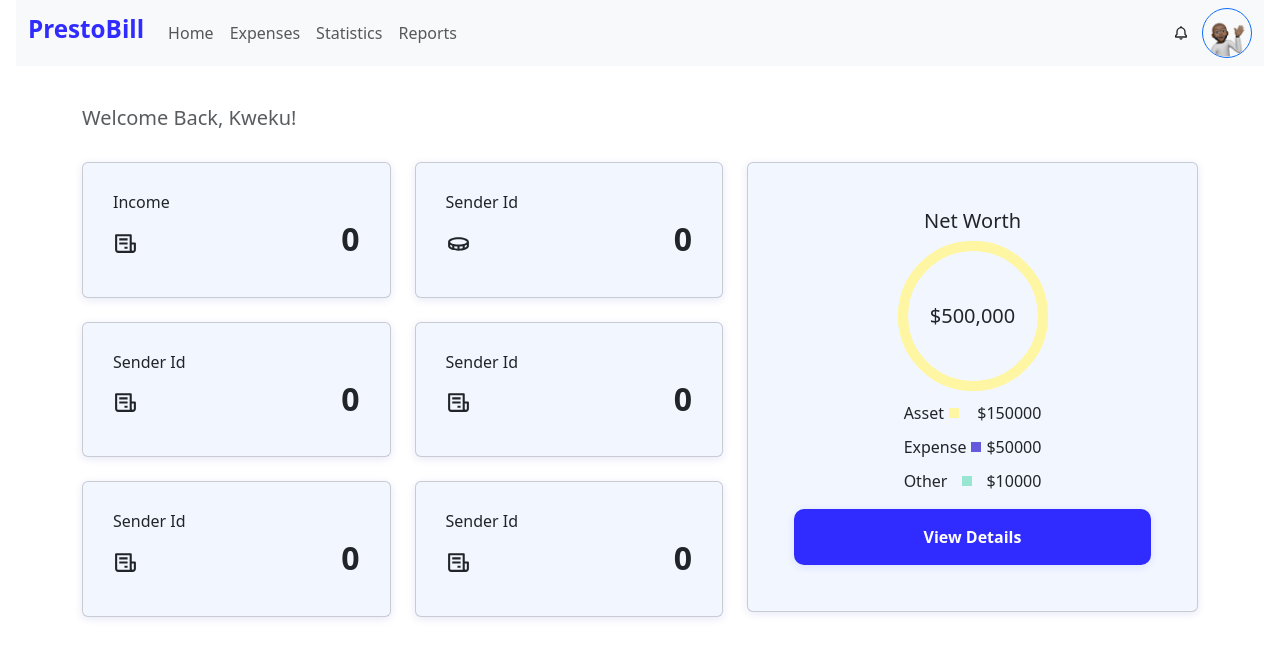
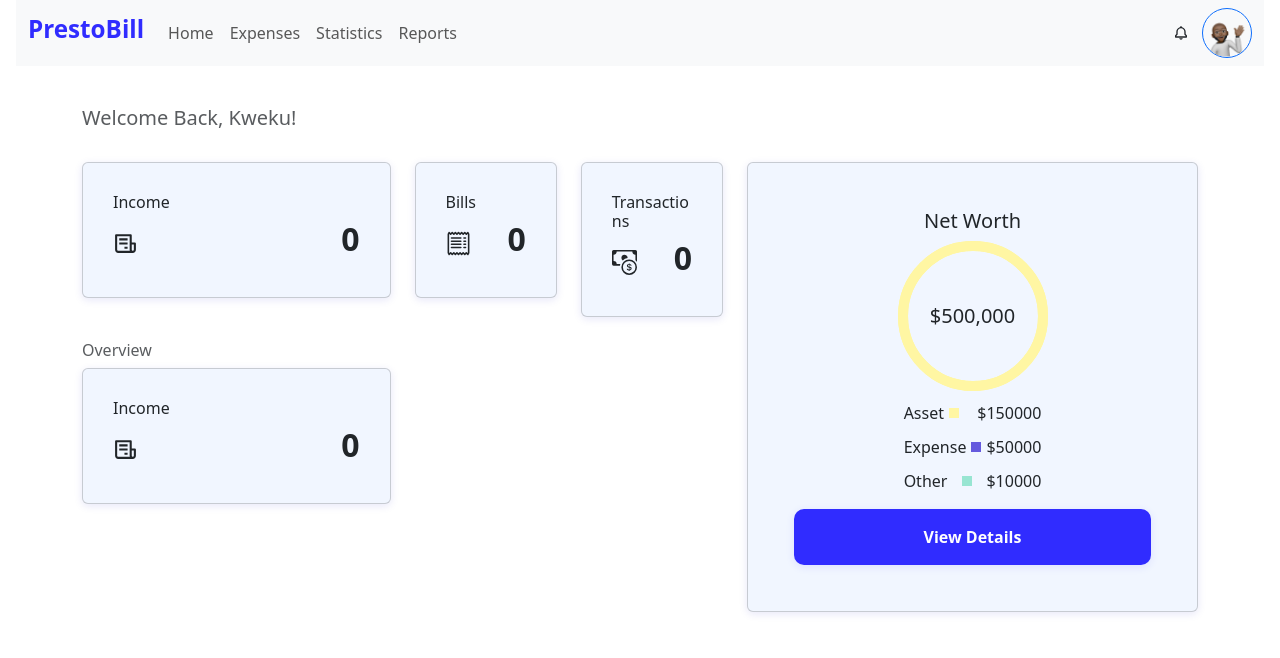
Before and after one commit to SoftLife0/PrestoBill, a React (Vite) app: page / in a window 1280 px wide. Shown: the top 658 px of the page. Built offline with nearby package versions, Linux system fonts and the light colour scheme.

Commit message:
still cooking this shit

```diff
--- a/package.json
+++ b/package.json
@@ -17,6 +17,7 @@
     "bootstrap-icons": "^1.11.3",
     "react": "^18.2.0",
     "react-bootstrap": "^2.10.1",
+    "react-bootstrap-icons": "^1.11.3",
     "react-dom": "^18.2.0",
     "react-icons": "^5.0.1",
     "react-router-dom": "^5.3.4"
--- /dev/null
+++ b/src/pages/Bills.jsx
@@ -0,0 +1,26 @@
+import React from 'react'
+import { BiReceipt } from 'react-icons/bi';
+import { Link } from 'react-router-dom/cjs/react-router-dom.min';
+
+
+function Bills() {
+  return (
+    <section>
+        <div className="row">
+            <div className="col-md-6">
+                <Link to="#" style={{ textDecoration: 'none', color: 'black'}}>
+                <div data-aos="fade-up" className="card" style={{background:'#f1f6ff'}}>
+                    <h6>Income</h6>
+                    <div className='d-flex justify-content-between align-items-center'>
+                        <BiReceipt style={{ fontSize: "25px" }} />
+                        <h2 style={{ fontWeight: 700 }}>0</h2>
+                    </div>
+                </div>
+                </Link>
+            </div>
+        </div>
+    </section>
+  )
+}
+
+export default Bills
--- a/src/pages/Dashboard.jsx
+++ b/src/pages/Dashboard.jsx
@@ -1,7 +1,9 @@
 import React from 'react'
 import Header from '../components/Header';
 import { BiReceipt, BiCoin } from 'react-icons/bi';
+import { CashCoin, PiggyBank, GraphUpArrow, Receipt} from 'react-bootstrap-icons';
 import { Link } from 'react-router-dom/cjs/react-router-dom.min';
+import Bills from './Bills';
 
 
 function Dashboard() {
@@ -17,7 +19,7 @@ function Dashboard() {
           <div className="row">
               <div className="col-md-7">
                   <div className="row">
-                      <div className="col-md-6 col-6">
+                      <div className="col-md-6">
                       <Link to="#" style={{ textDecoration: 'none', color: 'black'}}>
                         <div data-aos="fade-up" className="card" style={{background:'#f1f6ff'}}>
                             <h6>Income</h6>
@@ -26,15 +28,51 @@ function Dashboard() {
                                 <h2 style={{ fontWeight: 700 }}>0</h2>
                             </div>
                         </div>
-                    </Link>
+                      </Link>
+                      </div>
+
+                      <div className="col-md-3 col-6">
+                        <Link to="#" style={{ textDecoration: 'none', color: 'black'}}>
+                          <div data-aos="fade-up" data-aos-delay="100" className="card" style={{background:'#f1f6ff'}}>
+                              <h6>Bills</h6>
+                              <div className='d-flex justify-content-between align-items-center'>
+                                <Receipt style={{ fontSize: "25px" }} />
+                                <h2 style={{ fontWeight: 700 }}>0</h2>
+                            </div>
+                          </div>
+                        </Link>
+                      </div>
+
+                      <div className="col-md-3 col-6">
+                        <Link to="#" style={{ textDecoration: 'none', color: 'black'}}>
+                          <div data-aos="fade-up" data-aos-delay="100" className="card" style={{background:'#f1f6ff'}}>
+                              <h6>Transactions</h6>
+                              <div className='d-flex justify-content-between align-items-center'>
+                                <CashCoin style={{ fontSize: "25px" }} />
+                                <h2 style={{ fontWeight: 700 }}>0</h2>
+                            </div>
+                          </div>
+                        </Link>
+                      </div>
+
+                      {/* <div className="col-md-6 col-6">
+                        <Link to="#" style={{ textDecoration: 'none', color: 'black'}}>
+                          <div data-aos="fade-up" data-aos-delay="100" className="card" style={{background:'#f1f6ff'}}>
+                              <h6>Savings</h6>
+                              <div className='d-flex justify-content-between align-items-center'>
+                                <PiggyBank style={{ fontSize: "25px" }} />
+                                <h2 style={{ fontWeight: 700 }}>0</h2>
+                            </div>
+                          </div>
+                        </Link>
                       </div>
 
                       <div className="col-md-6 col-6">
                         <Link to="#" style={{ textDecoration: 'none', color: 'black'}}>
                           <div data-aos="fade-up" data-aos-delay="100" className="card" style={{background:'#f1f6ff'}}>
-                              <h6>Sender Id</h6>
+                              <h6>Report</h6>
                               <div className='d-flex justify-content-between align-items-center'>
-                                <BiCoin style={{ fontSize: "25px" }} />
+                                <GraphUpArrow style={{ fontSize: "25px" }} />
                                 <h2 style={{ fontWeight: 700 }}>0</h2>
                             </div>
                           </div>
@@ -51,44 +89,13 @@ function Dashboard() {
                             </div>
                           </div>
                         </Link>
-                      </div>
+                      </div> */}
+                  </div>
 
-                      <div className="col-md-6 col-6">
-                        <Link to="#" style={{ textDecoration: 'none', color: 'black'}}>
-                          <div data-aos="fade-up" data-aos-delay="100" className="card" style={{background:'#f1f6ff'}}>
-                              <h6>Sender Id</h6>
-                              <div className='d-flex justify-content-between align-items-center'>
-                                <BiReceipt style={{ fontSize: "25px" }} />
-                                <h2 style={{ fontWeight: 700 }}>0</h2>
-                            </div>
-                          </div>
-                        </Link>
-                      </div>
 
-                      <div className="col-md-6 col-6">
-                        <Link to="#" style={{ textDecoration: 'none', color: 'black'}}>
-                          <div data-aos="fade-up" data-aos-delay="100" className="card" style={{background:'#f1f6ff'}}>
-                              <h6>Sender Id</h6>
-                              <div className='d-flex justify-content-between align-items-center'>
-                                <BiReceipt style={{ fontSize: "25px" }} />
-                                <h2 style={{ fontWeight: 700 }}>0</h2>
-                            </div>
-                          </div>
-                        </Link>
-                      </div>
+                  <h6 className='text-muted'>Overview</h6>
 
-                      <div className="col-md-6 col-6">
-                        <Link to="#" style={{ textDecoration: 'none', color: 'black'}}>
-                          <div data-aos="fade-up" data-aos-delay="100" className="card" style={{background:'#f1f6ff'}}>
-                              <h6>Sender Id</h6>
-                              <div className='d-flex justify-content-between align-items-center'>
-                                <BiReceipt style={{ fontSize: "25px" }} />
-                                <h2 style={{ fontWeight: 700 }}>0</h2>
-                            </div>
-                          </div>
-                        </Link>
-                      </div>
-                  </div>
+                  <Bills />
               </div>
 
 
```
Also changed, not shown: 1 other file (tests, documents, lock files or other folders).
